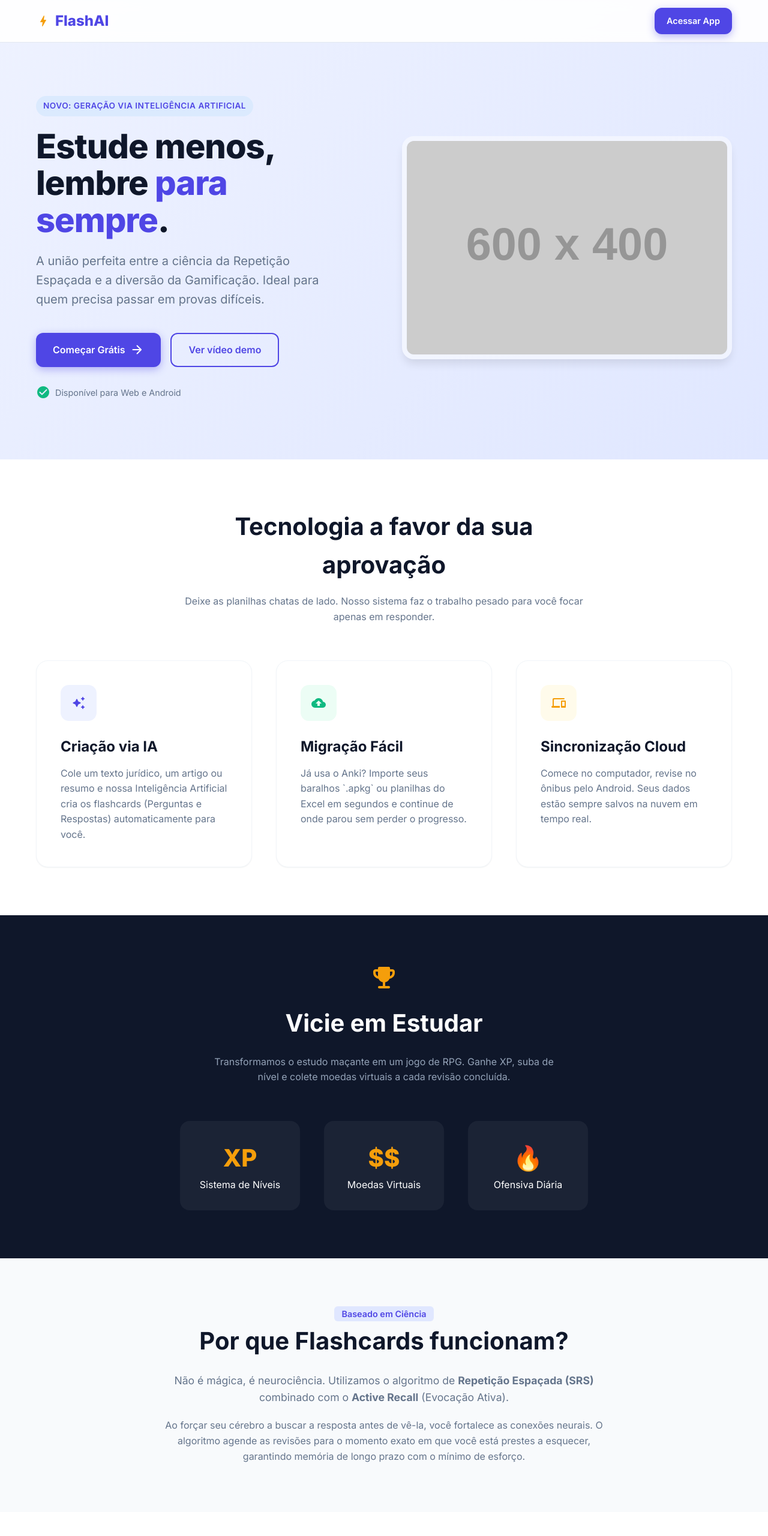
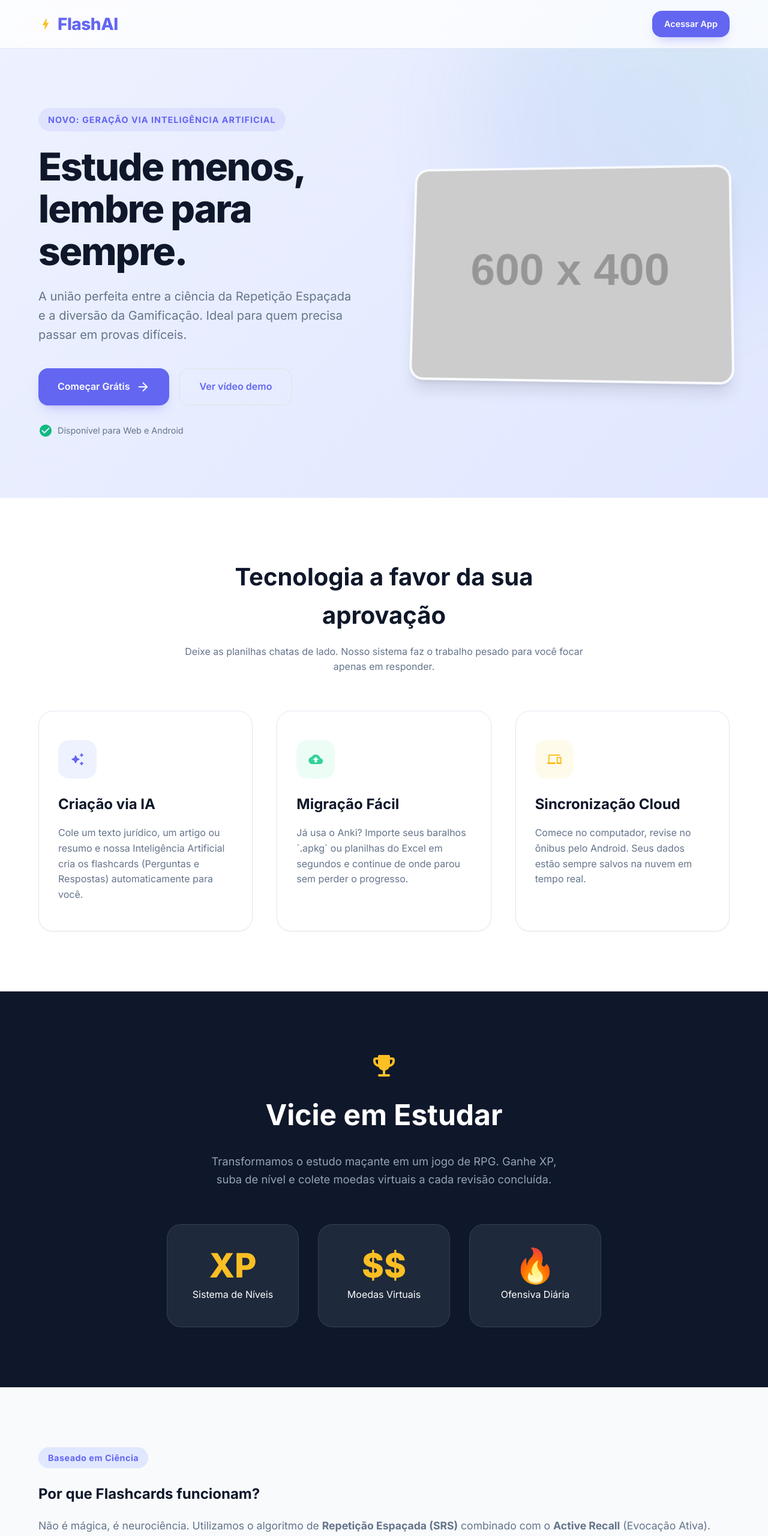
Before and after one commit to cybercontabr-eng/flashcardsgame, a plain HTML site: page index.html in a window 1280 px wide. Shown: the top 2561 px of the page at 60% size. Drawn offline with Linux system fonts and the light colour scheme; placeholder pictures from the web are drawn by us; a script that the page names is missing.

Commit message:
Update style.css

```diff
--- a/style.css
+++ b/style.css
@@ -1,20 +1,31 @@
 /* --- style.css --- */
 :root {
-    --primary: #4F46E5; /* Indigo Vibrante */
-    --primary-dark: #4338CA;
-    --secondary: #F59E0B; /* Ouro/Gamificação */
-    --accent: #10B981; /* Verde/Sucesso */
-    --dark: #0F172A;
+    /* Cores Principais */
+    --primary: #6366F1;    /* Indigo mais moderno */
+    --primary-dark: #4F46E5;
+    --secondary: #FBBF24;  /* Ouro/Gamificação vibrante */
+    --accent: #34D399;     /* Verde/Sucesso */
+
+    /* Tons Neutros */
+    --dark: #0F172A;       /* Slate 900 */
+    --dark-lighter: #1E293B;
     --light: #F8FAFC;
     --gray: #64748B;
+    --gray-light: #E2E8F0;
     --white: #FFFFFF;
+
+    /* Efeitos */
     --gradient-hero: linear-gradient(135deg, #EEF2FF 0%, #E0E7FF 100%);
+    --gradient-pro: linear-gradient(90deg, #6366F1 0%, #8B5CF6 100%);
     --shadow-sm: 0 1px 2px 0 rgb(0 0 0 / 0.05);
-    --shadow-md: 0 4px 6px -1px rgb(0 0 0 / 0.1);
-    --shadow-lg: 0 10px 15px -3px rgb(0 0 0 / 0.1);
-    --radius: 12px;
+    --shadow-md: 0 4px 6px -1px rgb(0 0 0 / 0.1), 0 2px 4px -2px rgb(0 0 0 / 0.1);
+    --shadow-lg: 0 10px 15px -3px rgb(0 0 0 / 0.1), 0 4px 6px -4px rgb(0 0 0 / 0.1);
+    --shadow-xl: 0 20px 25px -5px rgb(0 0 0 / 0.1), 0 8px 10px -6px rgb(0 0 0 / 0.1);
+    --radius: 16px;
+    --section-spacing: 100px;
 }
 
+html { scroll-behavior: smooth; }
 * { margin: 0; padding: 0; box-sizing: border-box; }
 
 body {
@@ -25,275 +36,345 @@ body {
     overflow-x: hidden;
 }
 
-a { text-decoration: none; transition: 0.3s; }
+a { text-decoration: none; transition: all 0.3s ease; }
 ul { list-style: none; }
-img { max-width: 100%; display: block; }
+img { max-width: 100%; height: auto; display: block; }
 
 /* --- Estrutura --- */
 .container {
     max-width: 1200px;
     margin: 0 auto;
-    padding: 0 20px;
+    padding: 0 24px;
 }
 
-.section-padding { padding: 80px 0; }
+.section-padding { padding: var(--section-spacing) 0; }
+
+/* --- Tipografia Auxiliar --- */
+.text-gradient {
+    background: var(--primary);
+    background: linear-gradient(to right, var(--primary), #8B5CF6);
+    -webkit-background-clip: text;
+    -webkit-text-fill-color: transparent;
+}
 
 /* --- Botões --- */
 .btn {
     display: inline-flex;
     align-items: center;
     justify-content: center;
-    padding: 14px 28px;
+    padding: 16px 32px;
     border-radius: var(--radius);
     font-weight: 600;
     cursor: pointer;
-    gap: 8px;
+    gap: 10px;
     font-size: 1rem;
-    transition: transform 0.2s, box-shadow 0.2s;
+    transition: all 0.3s cubic-bezier(0.4, 0, 0.2, 1);
+    border: none;
 }
 
-.btn:hover { transform: translateY(-2px); box-shadow: var(--shadow-md); }
+.btn:hover { transform: translateY(-3px); }
 
 .btn-primary {
     background-color: var(--primary);
     color: white;
-    box-shadow: 0 4px 14px 0 rgba(79, 70, 229, 0.39);
+    box-shadow: 0 10px 20px -10px rgba(99, 102, 241, 0.5);
 }
+.btn-primary:hover { background-color: var(--primary-dark); box-shadow: 0 20px 25px -5px rgba(99, 102, 241, 0.4); }
 
 .btn-outline {
     background: transparent;
     color: var(--primary);
-    border: 2px solid var(--primary);
+    border: 2px solid var(--gray-light);
 }
+.btn-outline:hover { border-color: var(--primary); background: #EEF2FF; }
 
 .btn-secondary {
     background-color: var(--dark);
     color: white;
 }
+.btn-secondary:hover { background-color: var(--dark-lighter); }
 
-/* --- Header --- */
+.btn-white-outline {
+    background: transparent;
+    color: white;
+    border: 2px solid rgba(255,255,255,0.3);
+}
+.btn-white-outline:hover { background: white; color: var(--primary); border-color: white;}
+
+/* Animação de Pulso para o Botão PRO */
+@keyframes pulse-purple {
+    0% { box-shadow: 0 0 0 0 rgba(139, 92, 246, 0.7); }
+    70% { box-shadow: 0 0 0 20px rgba(139, 92, 246, 0); }
+    100% { box-shadow: 0 0 0 0 rgba(139, 92, 246, 0); }
+}
+.btn-pulse { animation: pulse-purple 2s infinite; }
+
+/* --- Header & Nav --- */
 header {
     position: fixed;
     top: 0;
     width: 100%;
-    background: rgba(255, 255, 255, 0.9);
-    backdrop-filter: blur(10px);
+    background: rgba(255, 255, 255, 0.8);
+    backdrop-filter: blur(12px);
+    -webkit-backdrop-filter: blur(12px);
     z-index: 1000;
-    border-bottom: 1px solid #E2E8F0;
+    border-bottom: 1px solid var(--gray-light);
 }
 
 .nav-wrapper {
     display: flex;
     justify-content: space-between;
     align-items: center;
-    height: 70px;
+    height: 80px;
 }
 
 .logo {
-    font-size: 1.5rem;
+    font-size: 1.75rem;
     font-weight: 800;
     color: var(--primary);
     display: flex;
     align-items: center;
     gap: 8px;
+    letter-spacing: -0.5px;
 }
+
+.nav-links-desktop { display: flex; gap: 32px; align-items: center; }
+.nav-link { color: var(--gray); font-weight: 500; font-size: 0.95rem; }
+.nav-link:hover { color: var(--primary); }
+
+.mobile-toggle { display: none; background: none; border: none; cursor: pointer; color: var(--dark); }
+
+/* Menu Mobile Off-canvas */
+.mobile-menu {
+    position: fixed;
+    top: 0; right: -100%;
+    width: 80%; max-width: 400px;
+    height: 100vh;
+    background: white;
+    z-index: 1001;
+    padding: 80px 40px;
+    flex-direction: column;
+    gap: 24px;
+    box-shadow: -10px 0 30px rgba(0,0,0,0.1);
+    transition: 0.4s ease-in-out;
+    display: flex;
+}
+.mobile-menu.active { right: 0; }
+.mobile-overlay {
+    position: fixed; top: 0; left: 0; width: 100%; height: 100%;
+    background: rgba(0,0,0,0.5); z-index: 1000;
+    opacity: 0; visibility: hidden; transition: 0.3s;
+}
+.mobile-overlay.active { opacity: 1; visibility: visible; }
+
 
 /* --- Hero Section --- */
 .hero {
     background: var(--gradient-hero);
-    padding: 160px 0 100px;
+    padding: 180px 0 100px;
     position: relative;
     overflow: hidden;
 }
 
+/* Efeito de fundo abstrato */
+.hero::before {
+    content: ''; position: absolute; top: -100px; right: -100px;
+    width: 600px; height: 600px;
+    background: linear-gradient(45deg, var(--primary) 0%, var(--accent) 100%);
+    opacity: 0.1; border-radius: 50%; filter: blur(80px);
+    z-index: 0;
+}
+
 .hero-grid {
-    display: grid;
-    grid-template-columns: 1fr 1fr;
-    gap: 60px;
-    align-items: center;
+    display: grid; grid-template-columns: 1fr 1fr;
+    gap: 80px; align-items: center; position: relative; z-index: 1;
 }
 
 .hero-tag {
-    background: #DBEAFE;
-    color: var(--primary);
-    padding: 6px 12px;
-    border-radius: 20px;
-    font-size: 0.85rem;
-    font-weight: 600;
-    text-transform: uppercase;
-    letter-spacing: 0.5px;
-    margin-bottom: 20px;
-    display: inline-block;
+    background: rgba(99, 102, 241, 0.1); color: var(--primary);
+    padding: 8px 16px; border-radius: 30px;
+    font-size: 0.9rem; font-weight: 700;
+    text-transform: uppercase; letter-spacing: 1px;
+    margin-bottom: 24px; display: inline-flex; align-items: center; gap: 8px;
 }
 
 .hero-content h1 {
-    font-size: 3.5rem;
-    line-height: 1.1;
-    font-weight: 800;
-    margin-bottom: 20px;
-    letter-spacing: -1px;
+    font-size: 4rem; line-height: 1.1; font-weight: 800;
+    margin-bottom: 24px; letter-spacing: -2px;
 }
 
-.hero-content h1 span { color: var(--primary); }
-
 .hero-content p {
-    font-size: 1.25rem;
-    color: var(--gray);
-    margin-bottom: 40px;
-    max-width: 500px;
+    font-size: 1.25rem; color: var(--gray);
+    margin-bottom: 40px; max-width: 540px; leading-relax: 1.7;
 }
 
-.hero-image {
-    position: relative;
+.hero-image { position: relative; perspective: 1000px; }
+.hero-image img {
+    border-radius: 24px;
+    box-shadow: var(--shadow-xl);
+    border: 4px solid rgba(255,255,255,0.8);
+    transform: rotateY(-5deg) rotateX(5deg); /* Efeito 3D sutil */
+    transition: transform 0.5s ease;
 }
-
-.hero-image img {
-    border-radius: 20px;
-    box-shadow: var(--shadow-lg);
-    border: 8px solid rgba(255,255,255,0.5);
-}
+.hero-image:hover img { transform: rotateY(0deg) rotateX(0deg) scale(1.02); }
 
 /* --- Features Grid --- */
 .features-grid {
-    display: grid;
-    grid-template-columns: repeat(auto-fit, minmax(300px, 1fr));
-    gap: 40px;
-    margin-top: 60px;
+    display: grid; grid-template-columns: repeat(auto-fit, minmax(320px, 1fr));
+    gap: 40px; margin-top: 60px;
 }
 
 .feature-card {
-    background: white;
-    padding: 40px;
-    border-radius: 20px;
-    border: 1px solid #F1F5F9;
-    box-shadow: var(--shadow-sm);
-    transition: 0.3s;
+    background: white; padding: 48px 32px;
+    border-radius: 24px; border: 1px solid var(--gray-light);
+    box-shadow: var(--shadow-sm); transition: all 0.3s ease;
+    position: relative; overflow: hidden;
 }
 
 .feature-card:hover {
-    transform: translateY(-5px);
-    box-shadow: var(--shadow-lg);
-    border-color: #E0E7FF;
+    transform: translateY(-10px);
+    box-shadow: var(--shadow-xl); border-color: #E0E7FF;
 }
 
+.feature-card::after { /* Borda gradiente no hover */
+    content: ''; position: absolute; top: 0; left: 0; width: 100%; height: 4px;
+    background: var(--gradient-pro); opacity: 0; transition: 0.3s;
+}
+.feature-card:hover::after { opacity: 1; }
+
 .icon-box {
-    width: 60px;
-    height: 60px;
-    border-radius: 14px;
-    display: flex;
-    align-items: center;
-    justify-content: center;
-    font-size: 2rem;
-    margin-bottom: 24px;
+    width: 64px; height: 64px; border-radius: 18px;
+    display: flex; align-items: center; justify-content: center;
+    font-size: 2rem; margin-bottom: 24px; transition: 0.3s;
 }
+.feature-card:hover .icon-box { transform: scale(1.1) rotate(5deg); }
 
 .icon-ai { background: #EEF2FF; color: var(--primary); }
 .icon-game { background: #FFFBEB; color: var(--secondary); }
 .icon-web { background: #ECFDF5; color: var(--accent); }
 
-.feature-card h3 { font-size: 1.5rem; margin-bottom: 12px; font-weight: 700; }
-.feature-card p { color: var(--gray); }
+.feature-card h3 { font-size: 1.5rem; margin-bottom: 16px; font-weight: 700; }
+.feature-card p { color: var(--gray); font-size: 1rem; }
 
 /* --- Gamification Section --- */
 .gamification {
-    background-color: var(--dark);
-    color: white;
-    text-align: center;
+    background-color: var(--dark); color: white;
+    text-align: center; position: relative;
+    overflow: hidden;
 }
 
-.gamification h2 {
-    font-size: 2.5rem;
-    margin-bottom: 20px;
+/* Partículas de fundo (opcional) */
+.gamification-bg {
+    position: absolute; top: 0; left: 0; width: 100%; height: 100%;
+    background-image: radial-gradient(rgba(255,255,255,0.1) 1px, transparent 1px);
+    background-size: 40px 40px; opacity: 0.2; pointer-events: none;
 }
 
-.gamification p {
-    color: #94A3B8;
-    max-width: 600px;
-    margin: 0 auto 60px;
+/* Animação de Flutuação para Ícones */
+@keyframes float {
+    0% { transform: translateY(0px); }
+    50% { transform: translateY(-15px); }
+    100% { transform: translateY(0px); }
 }
+.floating-icon { animation: float 4s ease-in-out infinite; }
+
+.gamification h2 { font-size: 3rem; margin-bottom: 24px; }
+.gamification p { color: #94A3B8; max-width: 600px; margin: 0 auto 60px; font-size: 1.15rem; }
 
 .stats-container {
-    display: flex;
-    justify-content: center;
-    gap: 40px;
-    flex-wrap: wrap;
+    display: flex; justify-content: center; gap: 32px; flex-wrap: wrap;
 }
 
 .stat-item {
-    background: rgba(255,255,255,0.05);
-    padding: 30px;
-    border-radius: 16px;
-    min-width: 200px;
+    background: var(--dark-lighter); padding: 40px 32px;
+    border-radius: 24px; min-width: 220px;
+    border: 1px solid rgba(255,255,255,0.1);
+    transition: 0.3s;
+}
+.stat-item:hover { background: rgba(255,255,255,0.1); transform: translateY(-5px); }
+
+.stat-number {
+    font-size: 3.5rem; font-weight: 800;
+    color: var(--secondary); display: block;
+    line-height: 1; margin-bottom: 8px;
+}
+.stat-label { font-weight: 600; color: var(--gray-light); letter-spacing: 1px; text-transform: uppercase; font-size: 0.9rem;}
+
+/* --- Science Section --- */
+.science-section { background: var(--light); position: relative;}
+.science-layout {
+    display: grid; grid-template-columns: 1.2fr 0.8fr;
+    gap: 60px; align-items: center;
 }
 
-.stat-number {
-    font-size: 2.5rem;
-    font-weight: 800;
-    color: var(--secondary);
-    display: block;
+.badge {
+    background: #E0E7FF; color: var(--primary);
+    padding: 6px 16px; border-radius: 30px;
+    font-weight: 700; font-size: 0.9rem; letter-spacing: 0.5px;
+    display: inline-block; margin-bottom: 24px;
 }
 
-/* --- Science Section --- */
-.science-section { background: var(--light); }
-
-.science-content {
-    text-align: center;
-    max-width: 800px;
-    margin: 0 auto;
-}
-
-.science-content h2 { font-size: 2.5rem; margin-bottom: 20px; }
-.badge {
-    background: #E0E7FF;
-    color: var(--primary);
-    padding: 4px 12px;
-    border-radius: 6px;
-    font-weight: 600;
-    font-size: 0.9rem;
-}
-
-/* --- Audience / Pro --- */
+/* --- Audience & Pro --- */
 .audience-grid {
-    display: grid;
-    grid-template-columns: repeat(4, 1fr);
-    gap: 20px;
-    margin-top: 40px;
-    text-align: center;
+    display: grid; grid-template-columns: repeat(4, 1fr);
+    gap: 24px; margin-top: 60px;
 }
 
 .audience-item {
-    background: white;
-    padding: 20px;
-    border-radius: 12px;
-    border: 1px solid #E2E8F0;
+    background: white; padding: 32px 24px;
+    border-radius: 20px; border: 1px solid var(--gray-light);
+    text-align: center; transition: 0.3s;
+}
+.audience-item:hover { border-color: var(--primary); box-shadow: var(--shadow-md); }
+.audience-icon { font-size: 48px; color: var(--primary); margin-bottom: 16px; }
+
+.pro-banner {
+    background: var(--gradient-pro);
+    border-radius: 32px; padding: 80px;
+    color: white; text-align: center;
+    margin-top: 120px; position: relative;
+    overflow: hidden; box-shadow: var(--shadow-xl);
 }
 
-.pro-banner {
-    background: linear-gradient(90deg, #4F46E5 0%, #7C3AED 100%);
-    border-radius: 24px;
-    padding: 60px;
-    color: white;
-    text-align: center;
-    margin-top: 80px;
+.pro-banner::before {
+    content: ''; position: absolute; top: -50%; left: -50%;
+    width: 200%; height: 200%;
+    background: radial-gradient(circle, rgba(255,255,255,0.2) 0%, transparent 60%);
+    animation: rotate 20s linear infinite; pointer-events: none;
 }
+@keyframes rotate { 100% { transform: rotate(360deg); } }
 
-.pro-banner h2 { font-size: 2.5rem; margin-bottom: 16px; }
+.pro-content { position: relative; z-index: 1; }
+.pro-banner h2 { font-size: 3rem; margin-bottom: 16px; }
 
 /* --- Footer --- */
 footer {
-    background: white;
-    border-top: 1px solid #E2E8F0;
-    padding: 60px 0;
-    text-align: center;
-    color: var(--gray);
+    background: white; border-top: 1px solid var(--gray-light);
+    padding: 80px 0 40px; text-align: center; color: var(--gray);
 }
 
-/* --- Mobile --- */
+/* --- Mobile Media Queries --- */
+@media (max-width: 1024px) {
+    .hero-content h1 { font-size: 3rem; }
+    .audience-grid { grid-template-columns: 1fr 1fr; }
+}
+
 @media (max-width: 768px) {
-    .hero-grid { grid-template-columns: 1fr; text-align: center; }
+    .nav-links-desktop { display: none; }
+    .mobile-toggle { display: block; }
+
+    .hero-grid, .science-layout { grid-template-columns: 1fr; text-align: center; gap: 40px;}
+    .hero { padding-top: 140px; }
     .hero-content h1 { font-size: 2.5rem; }
+    .hero-content p { margin: 0 auto 40px; }
     .hero-actions { justify-content: center; }
-    .hero-image { display: none; /* Ocultar imagem no mobile ou ajustar */ }
-    .audience-grid { grid-template-columns: 1fr 1fr; }
-    .pro-banner { padding: 30px; }
+    .hero-image { margin-top: 40px; transform: none; }
+    .hero-image img { transform: none; }
+
+    .section-title { font-size: 2rem !important; }
+
+    .pro-banner { padding: 40px 24px; }
+    .pro-banner h2 { font-size: 2rem; }
+
+    .stat-item { min-width: 100%; }
 }
```
